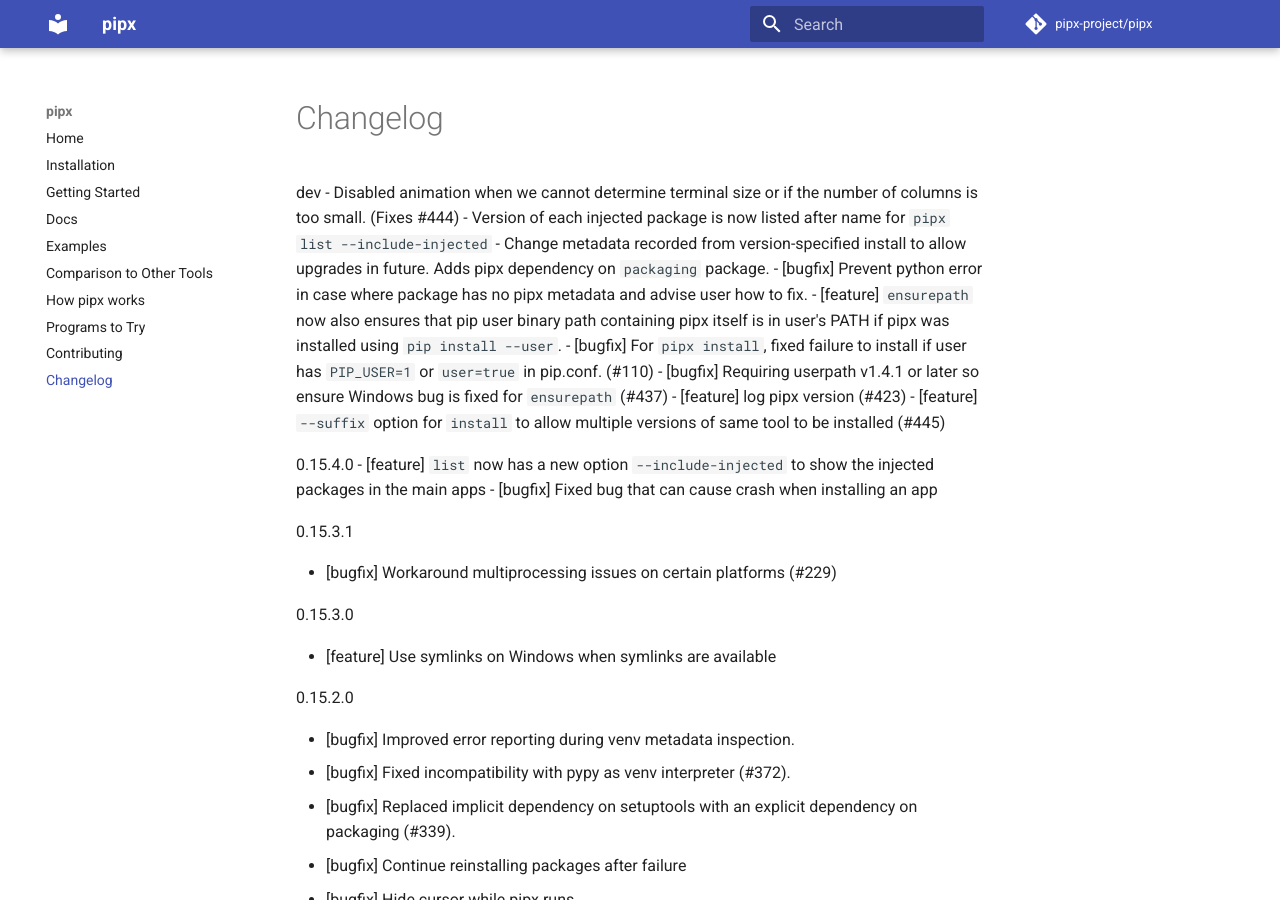
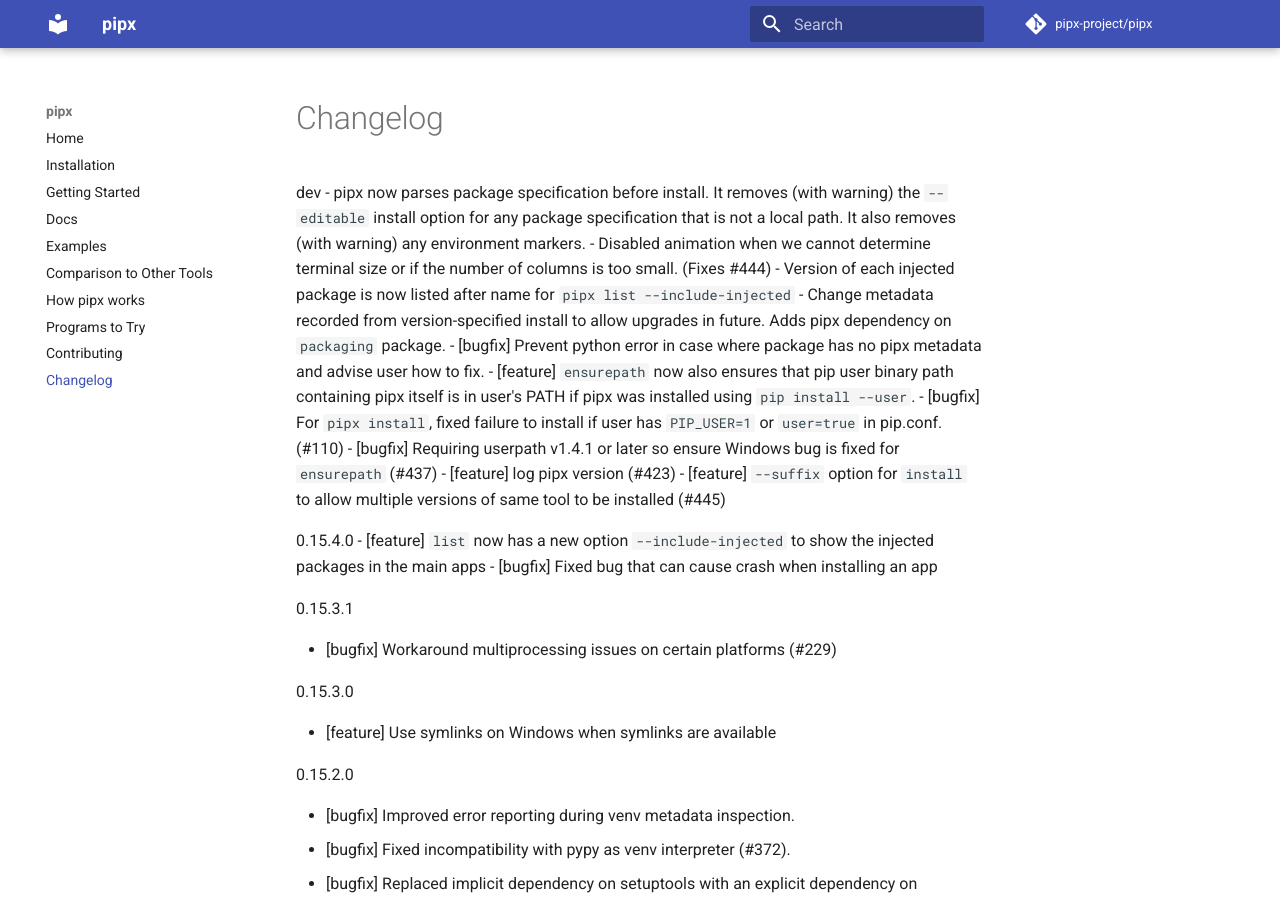
Before and after one commit to pypa/pipx, an MkDocs documentation site: the page built from docs/changelog.md, in a window 1280 px wide and 900 px high. Built offline with MkDocs 1.6.1 and Material for MkDocs 9.7.7, drawn with Linux system fonts in a browser that asks for light colours; comment, search, counter and statistics services are not loaded.

Commit message:
Add changelog.

```diff
--- a/docs/changelog.md
+++ b/docs/changelog.md
@@ -1,4 +1,5 @@
 dev
+- pipx now parses package specification before install.   It removes (with warning) the `--editable` install option for any package specification that is not a local path.   It also removes (with warning) any environment markers.
 - Disabled animation when we cannot determine terminal size or if the number of columns is too small. (Fixes #444)
 - Version of each injected package is now listed after name for `pipx list --include-injected`
 - Change metadata recorded from version-specified install to allow upgrades in future.  Adds pipx dependency on `packaging` package.
```
